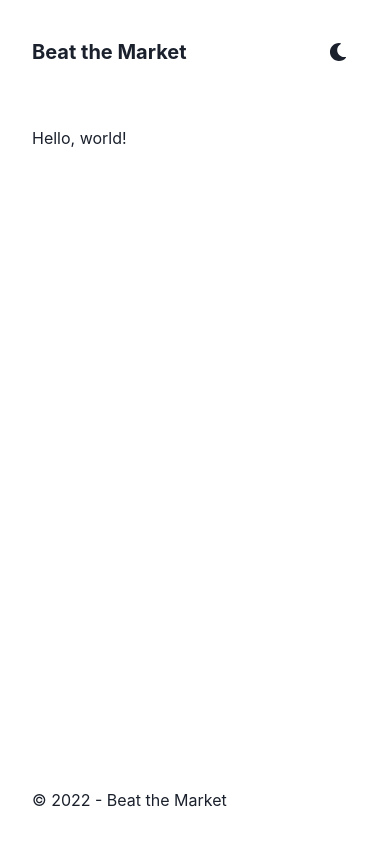
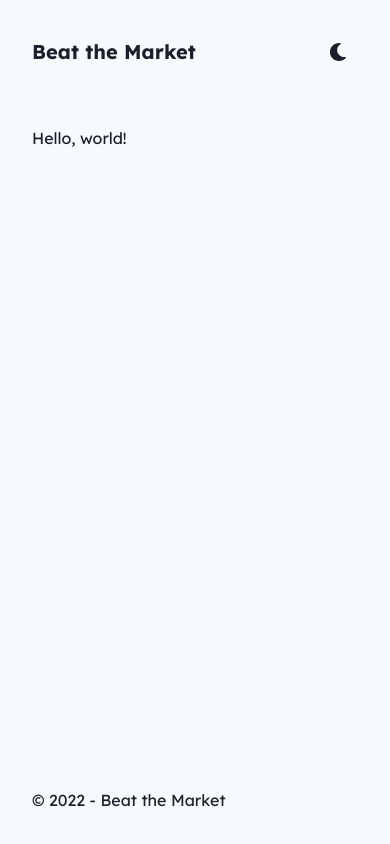
Before and after one commit to butasebi/BeatTheMarket, a React (Create React App) app in the folder front/: page / in a window 390 px wide. Built offline with nearby package versions, Linux system fonts and the light colour scheme.

Commit message:
feature: add custom theme and color scheme
Added 10 'brand' colors.

```diff
--- a/front/src/App.js
+++ b/front/src/App.js
@@ -1,10 +1,12 @@
 import React from 'react';
-import { ChakraProvider, theme } from '@chakra-ui/react';
+import { ChakraProvider } from '@chakra-ui/react';
 import Home from './pages/Home';
+import customTheme from './styles/customTheme';
+import './styles/globals.css';
 
 function App() {
   return (
-    <ChakraProvider theme={theme}>
+    <ChakraProvider theme={customTheme}>
       <Home />
     </ChakraProvider>
   );
--- a/front/src/components/ColorModeSwitcher.jsx
+++ b/front/src/components/ColorModeSwitcher.jsx
@@ -17,6 +17,7 @@ const ColorModeSwitcher = (props) => {
       marginLeft='2'
       onClick={toggleColorMode}
       icon={<SwitchIcon />}
+      colorScheme='brand'
       {...props}
     />
   );
--- /dev/null
+++ b/front/src/styles/customTheme/colors.js
@@ -0,0 +1,25 @@
+/** extend additional color here */
+const extendedColors = {
+  brand: {
+    50: '#EFFCF6',
+    100: '#EFFCF6',
+    200: '#C6F7E2',
+    300: '#8EEDC7',
+    400: '#65D6AD',
+    500: '#3EBD93',
+    600: '#27AB83',
+    700: '#199473',
+    800: '#147D64',
+    900: '#0C6B58',
+  },
+};
+
+/** override chakra colors here */
+const overridenChakraColors = {};
+
+const colors = {
+  ...overridenChakraColors,
+  ...extendedColors,
+};
+
+export default colors;
--- /dev/null
+++ b/front/src/styles/customTheme/components/button.js
@@ -0,0 +1,7 @@
+const Button = {
+  baseStyle: {
+    borderRadius: 'full',
+  },
+};
+
+export default Button;
--- /dev/null
+++ b/front/src/styles/customTheme/fonts.js
@@ -0,0 +1,6 @@
+const fonts = {
+  body: 'Lexend, sans-serif',
+  heading: 'Lexend, serif',
+};
+
+export default fonts;
--- /dev/null
+++ b/front/src/styles/customTheme/index.js
@@ -0,0 +1,30 @@
+import { extendTheme } from '@chakra-ui/react';
+import { mode } from '@chakra-ui/theme-tools';
+import colors from './colors';
+import Button from './components/button';
+import fonts from './fonts';
+
+const customTheme = extendTheme({
+  fonts,
+  colors,
+  components: {
+    Button,
+  },
+  styles: {
+    global: (props) => ({
+      body: {
+        // Make the background color a light gray
+        bg: mode('gray.50', null)(props),
+      },
+    }),
+  },
+  breakpoints: {
+    sm: '480px',
+    md: '768px',
+    lg: '960px',
+    xl: '1200px',
+    '2xl': '1536px',
+  },
+});
+
+export default customTheme;
--- /dev/null
+++ b/front/src/styles/globals.css
@@ -0,0 +1,2 @@
+/* Global Styling here */
+@import url('https://fonts.googleapis.com/css2?family=Lexend:wght@100;200;300;400;500;600;700;800;900&display=swap');
```
